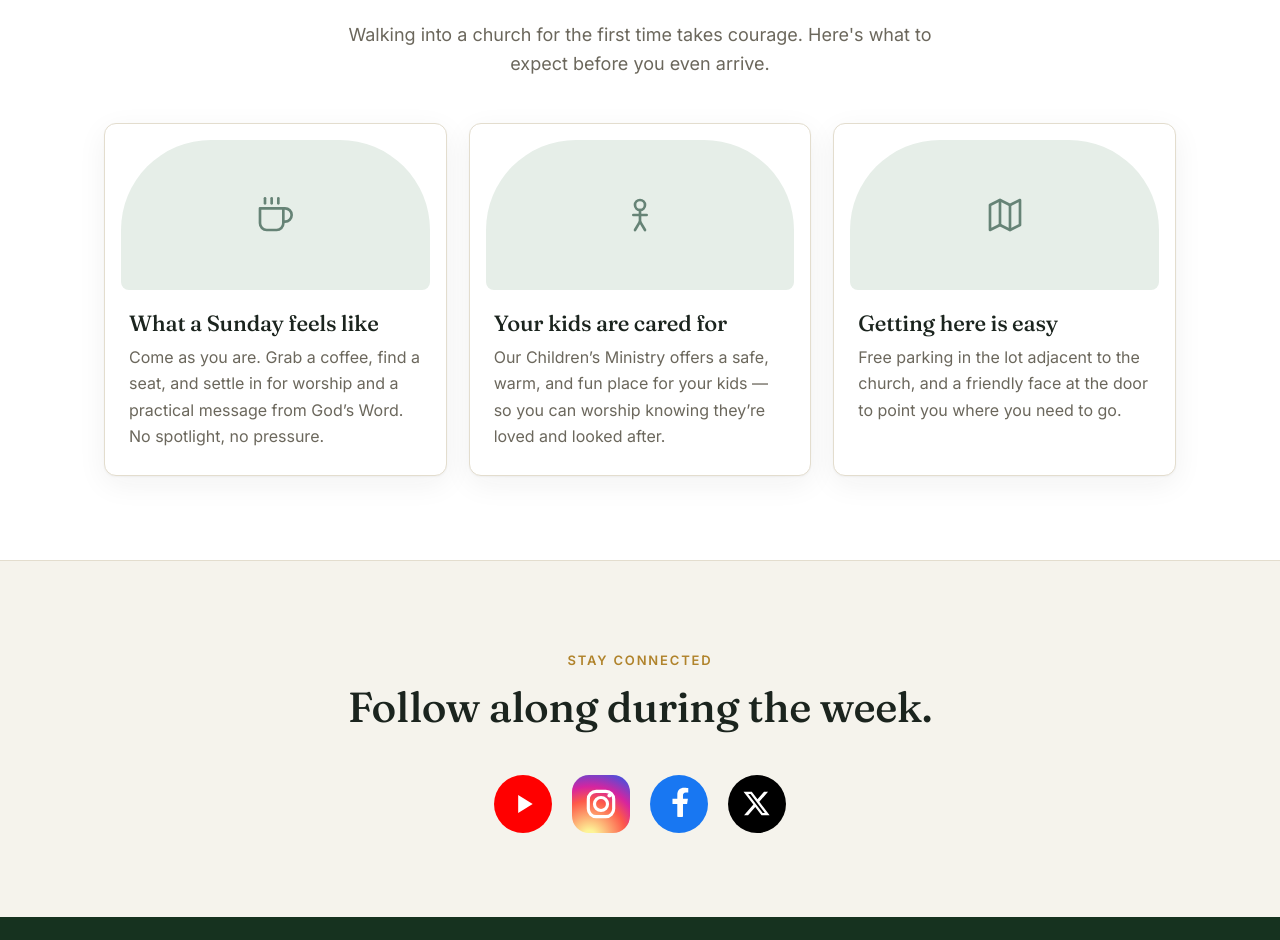
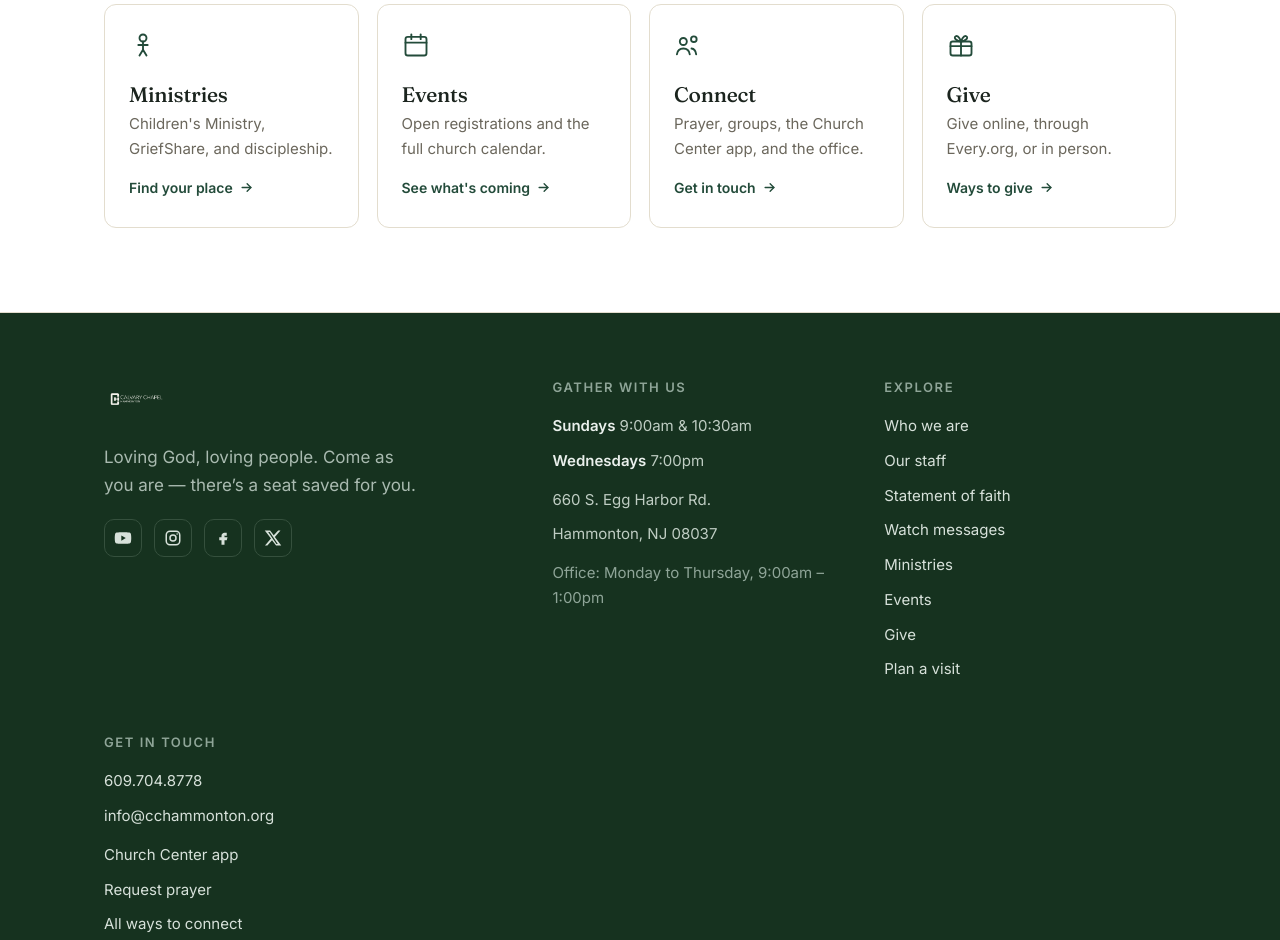
Before and after one commit to KnappBuiltMachines/CalvaryChurch, a Next.js app: page / in a window 1280 px wide. Shown: the part 1692-2632 px from the top of the page. Built offline with nearby package versions, Linux system fonts and the light colour scheme.

Commit message:
Add files via upload

```diff
--- a/app/page.js
+++ b/app/page.js
@@ -1,8 +1,15 @@
 import Link from "next/link";
 import { site } from "./site";
-import SocialRow from "../components/SocialRow";
 import { SectionHead } from "../components/ui";
-import { IcCoffee, IcKids, IcMap, IcPlay } from "../components/icons";
+import { IcArrow, IcCalendar, IcConnect, IcGift, IcKids, IcPlay } from "../components/icons";
+
+// Quick links to the main sections. Details live on each page, not here.
+const PATHS = [
+  { href: "/ministries", icon: <IcKids width={28} height={28} />, title: "Ministries", body: "Children's Ministry, GriefShare, and discipleship.", cta: "Find your place" },
+  { href: "/events", icon: <IcCalendar width={28} height={28} />, title: "Events", body: "Open registrations and the full church calendar.", cta: "See what's coming" },
+  { href: "/connect", icon: <IcConnect width={28} height={28} />, title: "Connect", body: "Prayer, groups, the Church Center app, and the office.", cta: "Get in touch" },
+  { href: "/give", icon: <IcGift width={28} height={28} />, title: "Give", body: "Give online, through Every.org, or in person.", cta: "Ways to give" },
+];
 
 export default function Home() {
   return (
@@ -61,42 +68,20 @@ export default function Home() {
         </div>
       </section>
 
-      {/* NEW HERE — white */}
+      {/* FIND YOUR WAY — white */}
       <section className="section section-alt">
         <div className="wrap">
-          <SectionHead center eyebrow="New here?" title="Everything you're wondering, answered."
-            lead="Walking into a church for the first time takes courage. Here's what to expect before you even arrive." />
-          <div className="cards">
-            <article className="card">
-              <div className="card-arch"><IcCoffee /></div>
-              <div className="card-body">
-                <h3>What a Sunday feels like</h3>
-                <p>Come as you are. Grab a coffee, find a seat, and settle in for worship and a practical message from God&rsquo;s Word. No spotlight, no pressure.</p>
-              </div>
-            </article>
-            <article className="card">
-              <div className="card-arch"><IcKids /></div>
-              <div className="card-body">
-                <h3>Your kids are cared for</h3>
-                <p>Our Children&rsquo;s Ministry offers a safe, warm, and fun place for your kids &mdash; so you can worship knowing they&rsquo;re loved and looked after.</p>
-              </div>
-            </article>
-            <article className="card">
-              <div className="card-arch"><IcMap /></div>
-              <div className="card-body">
-                <h3>Getting here is easy</h3>
-                <p>Free parking in the lot adjacent to the church, and a friendly face at the door to point you where you need to go.</p>
-              </div>
-            </article>
+          <SectionHead center eyebrow="Find your way" title="Where would you like to go?" />
+          <div className="steps">
+            {PATHS.map((p) => (
+              <Link className="step" href={p.href} key={p.href}>
+                <span className="ic">{p.icon}</span>
+                <h3>{p.title}</h3>
+                <p>{p.body}</p>
+                <span className="go">{p.cta} <IcArrow width={15} height={15} /></span>
+              </Link>
+            ))}
           </div>
-        </div>
-      </section>
-
-      {/* STAY CONNECTED — cream */}
-      <section className="section">
-        <div className="wrap">
-          <SectionHead center eyebrow="Stay connected" title="Follow along during the week." />
-          <SocialRow />
         </div>
       </section>
     </>
--- a/app/site.js
+++ b/app/site.js
@@ -58,7 +58,7 @@ export const everyOrgGiving =
 // =============================================================================
 //  ★ OPEN REGISTRATIONS — edit this list when sign-ups change
 // =============================================================================
-//  These cards show on the homepage and on /events.
+//  These cards show on /events.
 //
 //  TO ADD an event:     copy a block below, change the fields, commit.
 //  TO REMOVE an event:  delete its block (or set  open: false  to gray it out).
--- a/app/watch/page.js
+++ b/app/watch/page.js
@@ -1,4 +1,4 @@
-import { social, latestMessage, site } from "../site";
+import { social, latestMessage } from "../site";
 import { PageHeader, SectionHead } from "../../components/ui";
 import { IcPlay, IcYouTube } from "../../components/icons";
 
@@ -45,9 +45,7 @@ export default function Watch() {
             </a>
           </div>
           <div className="note" style={{ marginTop: 40 }}>
-            <strong>Can&rsquo;t make it in person?</strong> Services are {site.services[0].day.toLowerCase()} at{" "}
-            {site.services[0].time} and {site.services[1].day.toLowerCase()} at {site.services[1].time}.
-            Watch live or catch up later &mdash; either way, you&rsquo;re part of this.
+            <strong>Can&rsquo;t make it in person?</strong> Watch live or catch up later &mdash; either way, you&rsquo;re part of this.
           </div>
         </div>
       </section>
--- a/components/Footer.js
+++ b/components/Footer.js
@@ -38,13 +38,14 @@ export default function Footer() {
           <div>
             <h4>Explore</h4>
             <ul>
+              <li><Link href="/about">Who we are</Link></li>
+              <li><Link href="/staff">Our staff</Link></li>
+              <li><Link href="/beliefs">Statement of faith</Link></li>
+              <li><Link href="/watch">Watch messages</Link></li>
+              <li><Link href="/ministries">Ministries</Link></li>
+              <li><Link href="/events">Events</Link></li>
+              <li><Link href="/give">Give</Link></li>
               <li><Link href="/visit">Plan a visit</Link></li>
-              <li><Link href="/watch">Watch messages</Link></li>
-              <li><Link href="/staff">Our staff</Link></li>
-              <li><Link href="/ministries">Ministries</Link></li>
-              <li><Link href="/events">Events calendar</Link></li>
-              <li><Link href="/beliefs">Statement of faith</Link></li>
-              <li><Link href="/give">Give</Link></li>
             </ul>
           </div>
 
@@ -55,7 +56,7 @@ export default function Footer() {
               <li><a href={`mailto:${site.email}`}>{site.email}</a></li>
               <li style={{ marginTop: 14 }}><a href={churchCenter.home}>Church Center app</a></li>
               <li><a href={churchCenter.forms.prayer}>Request prayer</a></li>
-              <li><Link href="/griefshare">GriefShare</Link></li>
+              <li><Link href="/connect">All ways to connect</Link></li>
             </ul>
           </div>
         </div>
--- a/components/Nav.js
+++ b/components/Nav.js
@@ -10,7 +10,6 @@ const LINKS = [
     { href: "/about", label: "Who we are" },
     { href: "/staff", label: "Our staff" },
     { href: "/beliefs", label: "Statement of faith" },
-    { href: "/visit", label: "Where & when" },
   ]},
   { href: "/watch", label: "Watch" },
   { href: "/ministries", label: "Ministries" },
```
Also changed, not shown: app/about/page.js (+6 -21 lines), app/connect/page.js (+33 -18 lines), app/ministries/page.js (+3 -17 lines), app/visit/page.js (+7 -34 lines).
